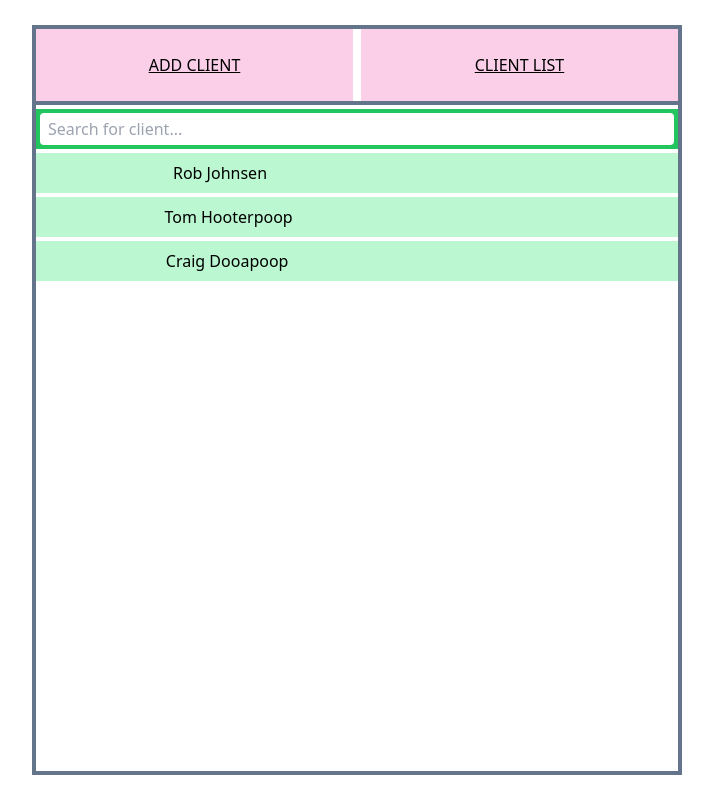
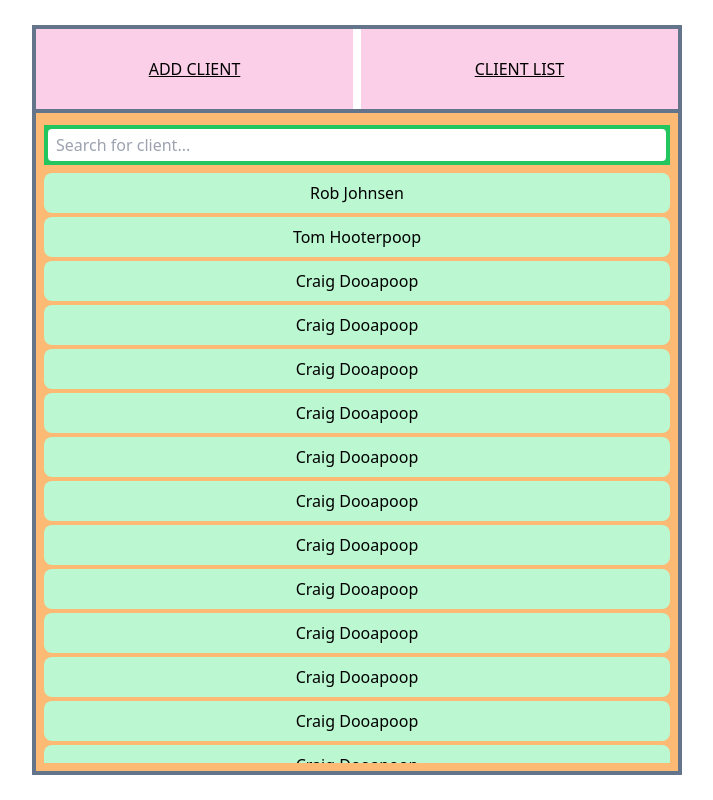
Before and after one commit to RobJJ/client-tracker-firebase, a React (Create React App) app: page /clientList in a window 1280 px wide. Shown: the whole page, without its empty margins (283-996 px from the left). Built offline with nearby package versions, Linux system fonts and the light colour scheme.

Commit message:
Stlying to list type components- prevent overflow problems

```diff
--- a/src/ActiveClient/ActiveClient-component.jsx
+++ b/src/ActiveClient/ActiveClient-component.jsx
@@ -12,7 +12,7 @@ const ActiveClient = () => {
   const client = data.find((client) => client.id === clientId);
   //
   return (
-    <div className="bg-white w-full h-full flex flex-col">
+    <div className="bg-white w-full h-full flex flex-col p-2 overflow-auto">
       {/* BASIC INFO SECTION */}
       <BasicInfo client={client} />
       {/* COMPLEX INFO SECTION */}
--- a/src/ActiveClient/ActiveClientDebit-component.jsx
+++ b/src/ActiveClient/ActiveClientDebit-component.jsx
@@ -15,44 +15,40 @@ const ActiveClientDebit = () => {
         {/* MAIN PAGE DISPLAY */}
         <div className="bg-purple-300 h-full w-full flex p-2 gap-2">
           {/* LEFT HAND SIDE DISPLAY */}
-          <div className="w-1/2 border flex flex-col gap-1  p-1">
-            <div className="h-1/2 bg-purple-100 flex flex-col pt-5 text-center text-lg">
-              <label className="h-1/3 underline pt-5 text-xl">
+          <div className="w-full border flex flex-col gap-1  p-1">
+            <div className="h-1/3 bg-purple-100 flex flex-col text-center text-lg">
+              <label className="h-1/2 underline pt-2 text-xl">
                 Payment Date:
               </label>
-              <div className=" bg-gray-300 h-2/3">
+              <div className=" h-1/2">
+                <input type="date" className=" text-center p-1 rounded-lg" />
+              </div>
+            </div>
+            <div className="h-1/3 bg-purple-100 flex flex-col text-center text-lg">
+              <label className="h-1/2 underline text-xl pt-2">
+                Payment Amount:
+              </label>
+              <div className="h-1/2">
                 <input
-                  type="date"
-                  className=" text-center p-2 rounded-lg mt-2"
+                  type="number"
+                  className=" text-center p-1 rounded-lg"
+                  placeholder="720 usd"
                 />
               </div>
             </div>
-            <div className="h-1/2 bg-purple-100 flex flex-col pt-5 text-center text-lg">
-              <label className="h-1/3 underline pt-5 text-xl">
-                Payment Amount:
+            <div className="h-1/3 bg-purple-100 flex flex-col text-center text-lg">
+              <label className="h-1/2 underline text-xl pt-2">
+                Sessions Added:
               </label>
-              <div className=" bg-gray-300 h-2/3">
+              <div className="  h-1/2">
                 <input
                   type="number"
-                  className=" text-center p-2 rounded-lg mt-2"
+                  className=" text-center p-1 rounded-lg w-1/3 text-xl"
                 />
               </div>
             </div>
           </div>
           {/* RIGHT HAND SIDE DISPLAY */}
-          <div className="w-1/2 border p-1 flex justify-center items-center">
-            <div className="h-1/2 bg-purple-100 flex flex-col pt-5 text-center text-lg">
-              <label className="h-1/3 underline pt-5 text-xl">
-                Sessions Added:
-              </label>
-              <div className=" bg-gray-300 h-2/3">
-                <input
-                  type="number"
-                  className=" text-center p-3 rounded-full mt-2 w-1/2 text-xl"
-                />
-              </div>
-            </div>
-          </div>
         </div>
       </div>
     </div>
--- a/src/ActiveClient/ActiveClientReceipts-component.jsx
+++ b/src/ActiveClient/ActiveClientReceipts-component.jsx
@@ -14,6 +14,66 @@ const dummyData = [
     amount: "550",
     sessions: 10,
   },
+  {
+    date: "2022-09-15",
+    id: "gqwe",
+    amount: "550",
+    sessions: 10,
+  },
+  {
+    date: "2022-09-15",
+    id: "gqwe",
+    amount: "550",
+    sessions: 10,
+  },
+  {
+    date: "2022-09-15",
+    id: "gqwe",
+    amount: "550",
+    sessions: 10,
+  },
+  {
+    date: "2022-09-15",
+    id: "gqwe",
+    amount: "550",
+    sessions: 10,
+  },
+  {
+    date: "2022-09-15",
+    id: "gqwe",
+    amount: "550",
+    sessions: 10,
+  },
+  {
+    date: "2022-09-15",
+    id: "gqwe",
+    amount: "550",
+    sessions: 10,
+  },
+  {
+    date: "2022-09-15",
+    id: "gqwe",
+    amount: "550",
+    sessions: 10,
+  },
+  {
+    date: "2022-09-15",
+    id: "gqwe",
+    amount: "550",
+    sessions: 10,
+  },
+  {
+    date: "2022-09-15",
+    id: "gqwe",
+    amount: "550",
+    sessions: 10,
+  },
+  // {
+  //   date: "2022-09-15",
+  //   id: "gqwe",
+  //   amount: "550",
+  //   sessions: 10,
+  // },
 ];
 
 const ActiveClientReceipts = () => {
@@ -21,19 +81,20 @@ const ActiveClientReceipts = () => {
   //   console.log(client);
   //
   return (
-    <div className="bg-blue-100 w-full h-full  ">
-      <div className="p-2 gap-3 flex flex-col">
-        <div className="bg-purple-300 h-10 w-full pt-2 text-xl underline p-2 flex text-center ">
-          <h2 className="w-1/3 underline">Date</h2>
-          <h2 className="w-1/3 underline">Amount</h2>
-          <h2 className="w-1/3 underline">Sessions</h2>
-        </div>
-        <div className="flex flex-col gap-1 h-full overflow-y-auto">
+    <div className="bg-blue-100 w-full h-full overflow-auto flex flex-col gap-2">
+      {/*<div className="p-2 gap-3 flex flex-col border border-black">*/}
+      <div className="bg-purple-300 h-10 w-full pt-2 mt-2 text-xl underline p-2 flex text-center ">
+        <h2 className="w-1/3 underline">Date</h2>
+        <h2 className="w-1/3 underline">Amount</h2>
+        <h2 className="w-1/3 underline">Sessions</h2>
+      </div>
+      <div className="h-full w-full border border-black overflow-auto">
+        <div className="flex flex-col gap-1">
           {dummyData.map((debit) => {
             return (
               <div
                 key={debit.id}
-                className="w-full h-10 bg-green-200 flex text-center rounded-lg border border-black items-center"
+                className="w-full h-10 bg-green-200 flex text-center rounded-xl  items-center"
               >
                 <span className="w-1/3">{debit.date}</span>
                 <span className="w-1/3">{debit.amount}</span>
@@ -43,6 +104,7 @@ const ActiveClientReceipts = () => {
           })}
         </div>
       </div>
+      {/*</div>*/}
     </div>
   );
 };
--- a/src/ActiveClient/ComplexFooter-component.jsx
+++ b/src/ActiveClient/ComplexFooter-component.jsx
@@ -2,7 +2,7 @@ import React from "react";
 //
 const ComplexFooter = () => {
   return (
-    <div className="bg-red-100 w-full h-20 flex justify-center items-center">
+    <div className="bg-red-100 w-full h-12 flex justify-center items-center">
       <div className="bg-white px-2 rounded text-xl underline py-1">
         UPDATE CLIENT
       </div>
--- a/src/ClientData/ClientData-component.jsx
+++ b/src/ClientData/ClientData-component.jsx
@@ -32,6 +32,146 @@ const data = [
       "has tried to do this exercise for a few weeks buts is struggling to complete it",
     ],
   },
+  {
+    name: "Craig Dooapoop",
+    balance: 0,
+    id: "3",
+    notes: [
+      "strong in certain positions and blah blah blah",
+      "displays a good understanind of the way to help the customer and things",
+      "has tried to do this exercise for a few weeks buts is struggling to complete it",
+    ],
+  },
+  {
+    name: "Craig Dooapoop",
+    balance: 0,
+    id: "3",
+    notes: [
+      "strong in certain positions and blah blah blah",
+      "displays a good understanind of the way to help the customer and things",
+      "has tried to do this exercise for a few weeks buts is struggling to complete it",
+    ],
+  },
+  {
+    name: "Craig Dooapoop",
+    balance: 0,
+    id: "3",
+    notes: [
+      "strong in certain positions and blah blah blah",
+      "displays a good understanind of the way to help the customer and things",
+      "has tried to do this exercise for a few weeks buts is struggling to complete it",
+    ],
+  },
+  {
+    name: "Craig Dooapoop",
+    balance: 0,
+    id: "3",
+    notes: [
+      "strong in certain positions and blah blah blah",
+      "displays a good understanind of the way to help the customer and things",
+      "has tried to do this exercise for a few weeks buts is struggling to complete it",
+    ],
+  },
+  {
+    name: "Craig Dooapoop",
+    balance: 0,
+    id: "3",
+    notes: [
+      "strong in certain positions and blah blah blah",
+      "displays a good understanind of the way to help the customer and things",
+      "has tried to do this exercise for a few weeks buts is struggling to complete it",
+    ],
+  },
+  {
+    name: "Craig Dooapoop",
+    balance: 0,
+    id: "3",
+    notes: [
+      "strong in certain positions and blah blah blah",
+      "displays a good understanind of the way to help the customer and things",
+      "has tried to do this exercise for a few weeks buts is struggling to complete it",
+    ],
+  },
+  {
+    name: "Craig Dooapoop",
+    balance: 0,
+    id: "3",
+    notes: [
+      "strong in certain positions and blah blah blah",
+      "displays a good understanind of the way to help the customer and things",
+      "has tried to do this exercise for a few weeks buts is struggling to complete it",
+    ],
+  },
+  {
+    name: "Craig Dooapoop",
+    balance: 0,
+    id: "3",
+    notes: [
+      "strong in certain positions and blah blah blah",
+      "displays a good understanind of the way to help the customer and things",
+      "has tried to do this exercise for a few weeks buts is struggling to complete it",
+    ],
+  },
+  {
+    name: "Craig Dooapoop",
+    balance: 0,
+    id: "3",
+    notes: [
+      "strong in certain positions and blah blah blah",
+      "displays a good understanind of the way to help the customer and things",
+      "has tried to do this exercise for a few weeks buts is struggling to complete it",
+    ],
+  },
+  {
+    name: "Craig Dooapoop",
+    balance: 0,
+    id: "3",
+    notes: [
+      "strong in certain positions and blah blah blah",
+      "displays a good understanind of the way to help the customer and things",
+      "has tried to do this exercise for a few weeks buts is struggling to complete it",
+    ],
+  },
+  {
+    name: "Craig Dooapoop",
+    balance: 0,
+    id: "3",
+    notes: [
+      "strong in certain positions and blah blah blah",
+      "displays a good understanind of the way to help the customer and things",
+      "has tried to do this exercise for a few weeks buts is struggling to complete it",
+    ],
+  },
+  // {
+  //   name: "Craig Dooapoop",
+  //   balance: 0,
+  //   id: "3",
+  //   notes: [
+  //     "strong in certain positions and blah blah blah",
+  //     "displays a good understanind of the way to help the customer and things",
+  //     "has tried to do this exercise for a few weeks buts is struggling to complete it",
+  //   ],
+  // },
+  // {
+  //   name: "Craig Dooapoop",
+  //   balance: 0,
+  //   id: "3",
+  //   notes: [
+  //     "strong in certain positions and blah blah blah",
+  //     "displays a good understanind of the way to help the customer and things",
+  //     "has tried to do this exercise for a few weeks buts is struggling to complete it",
+  //   ],
+  // },
+  // {
+  //   name: "Craig Dooapoop",
+  //   balance: 0,
+  //   id: "3",
+  //   notes: [
+  //     "strong in certain positions and blah blah blah",
+  //     "displays a good understanind of the way to help the customer and things",
+  //     "has tried to do this exercise for a few weeks buts is struggling to complete it",
+  //   ],
+  // },
 ];
 export default data;
 
--- a/src/ClientList/ClientList-component.jsx
+++ b/src/ClientList/ClientList-component.jsx
@@ -17,7 +17,7 @@ const ClientList = () => {
 
   // };
   return (
-    <div className="bg-white w-full h-full flex flex-col gap-1">
+    <div className="bg-orange-300 overflow-auto w-full h-full flex flex-col gap-2 p-2">
       <div className="bg-green-500 h-10 mt-1 p-1">
         <input
           type="search"
@@ -29,19 +29,20 @@ const ClientList = () => {
           }}
         />
       </div>
+      <div className=" overflow-auto h-full">
         <div className="flex flex-col gap-1">
           {filteredClients.map((client) => {
             return (
               <Link
                 key={client.id}
                 to={`/clientList/${client.id}`}
-              className="w-full h-10 bg-green-200 flex justify-around items-center"
+                className="w-full h-10 bg-green-200 flex justify-around items-center rounded-lg"
               >
                 <h2>{client.name}</h2>
-              <p>{client.age}</p>
               </Link>
             );
           })}
+        </div>
       </div>
     </div>
   );
--- a/src/Navbar/Navbar.js
+++ b/src/Navbar/Navbar.js
@@ -4,7 +4,7 @@ import { Link } from "react-router-dom";
 //
 const NAVBAR = () => {
   return (
-    <div className="bg-white w-full h-20 flex gap-2">
+    <div className="bg-white w-full h-20 shrink-0 flex gap-2">
       <Link
         to="addClient"
         className="flex justify-center items-center w-1/2 h-full bg-pink-200 underline"
```
Lines whose indentation alone changed are shown as unchanged.
